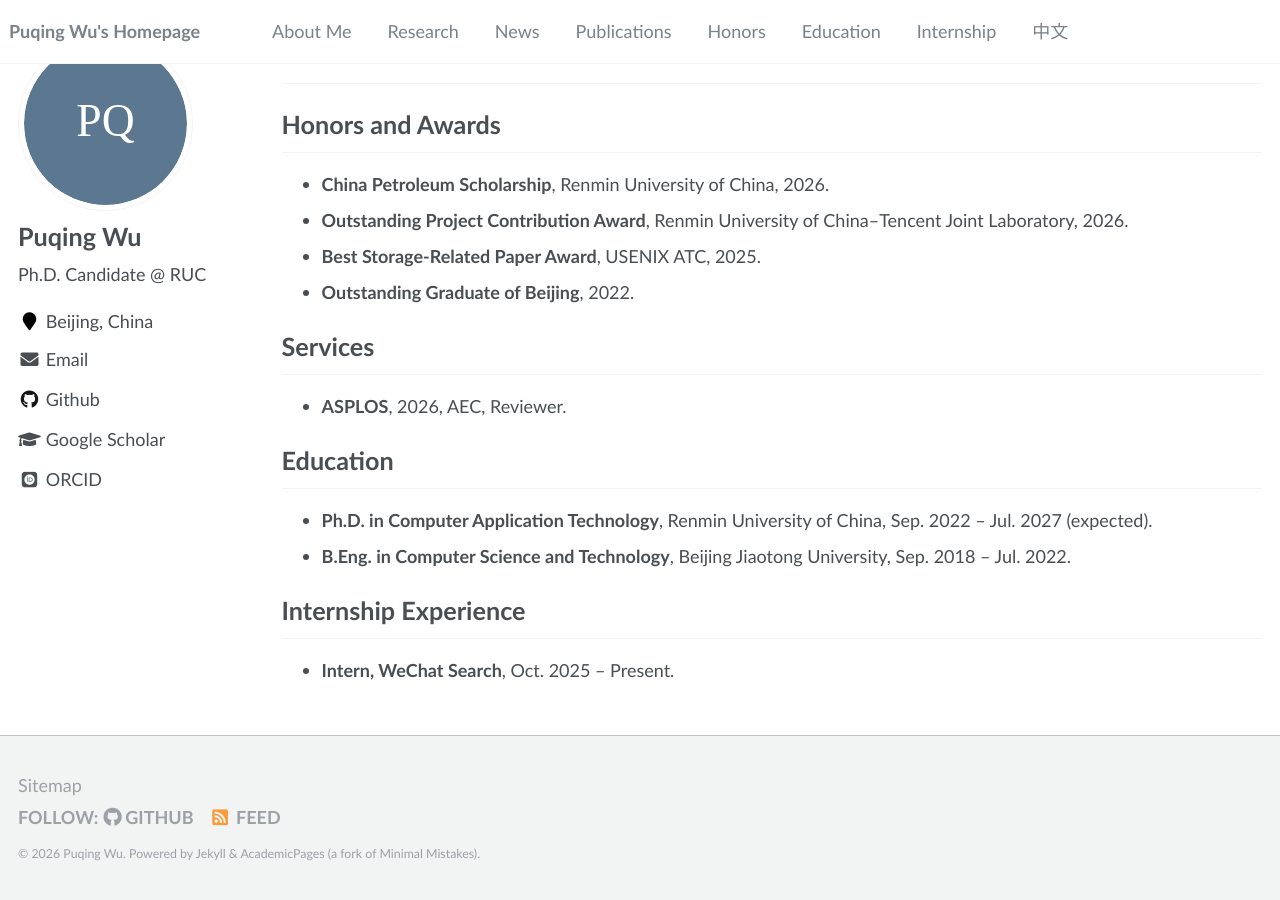
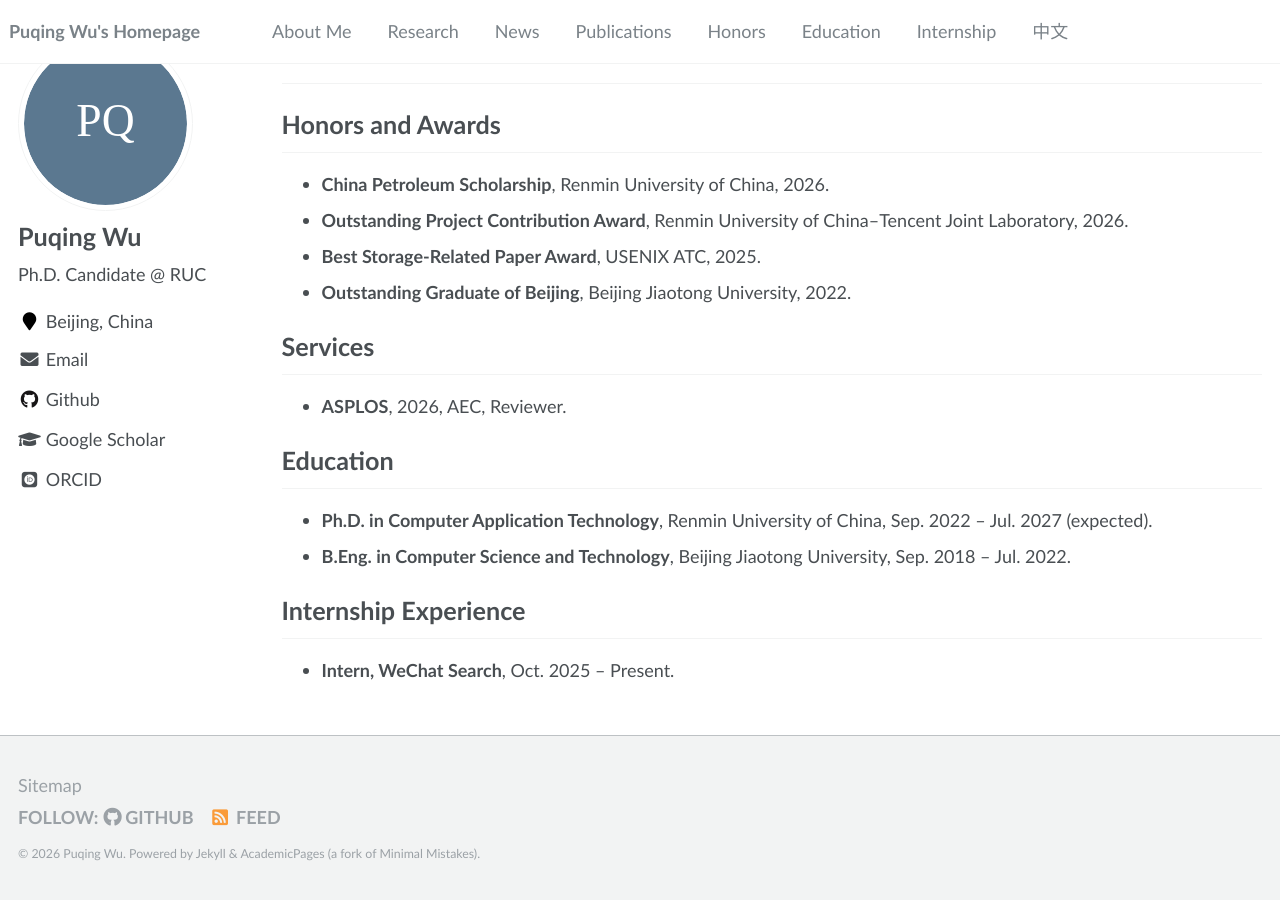
Before and after one commit to w-pq/w-pq.github.io, a Jekyll site: the page built from _pages/about.md, in a window 1280 px wide and 900 px high, scrolled down 1535 px. Built offline with Jekyll 4.4.1, drawn with Linux system fonts in a browser that asks for light colours; some web fonts are replaced.

Commit message:
Add university to outstanding graduate award

```diff
--- a/_pages/about.md
+++ b/_pages/about.md
@@ -104,7 +104,7 @@ Honors and Awards
 - **China Petroleum Scholarship**, Renmin University of China, 2026.
 - **Outstanding Project Contribution Award**, Renmin University of China–Tencent Joint Laboratory, 2026.
 - **Best Storage-Related Paper Award**, USENIX ATC, 2025.
-- **Outstanding Graduate of Beijing**, 2022.
+- **Outstanding Graduate of Beijing**, Beijing Jiaotong University, 2022.
 
 Services
 ---
```
Also changed, not shown: _pages/about-zh.md (+1 -1 lines).
